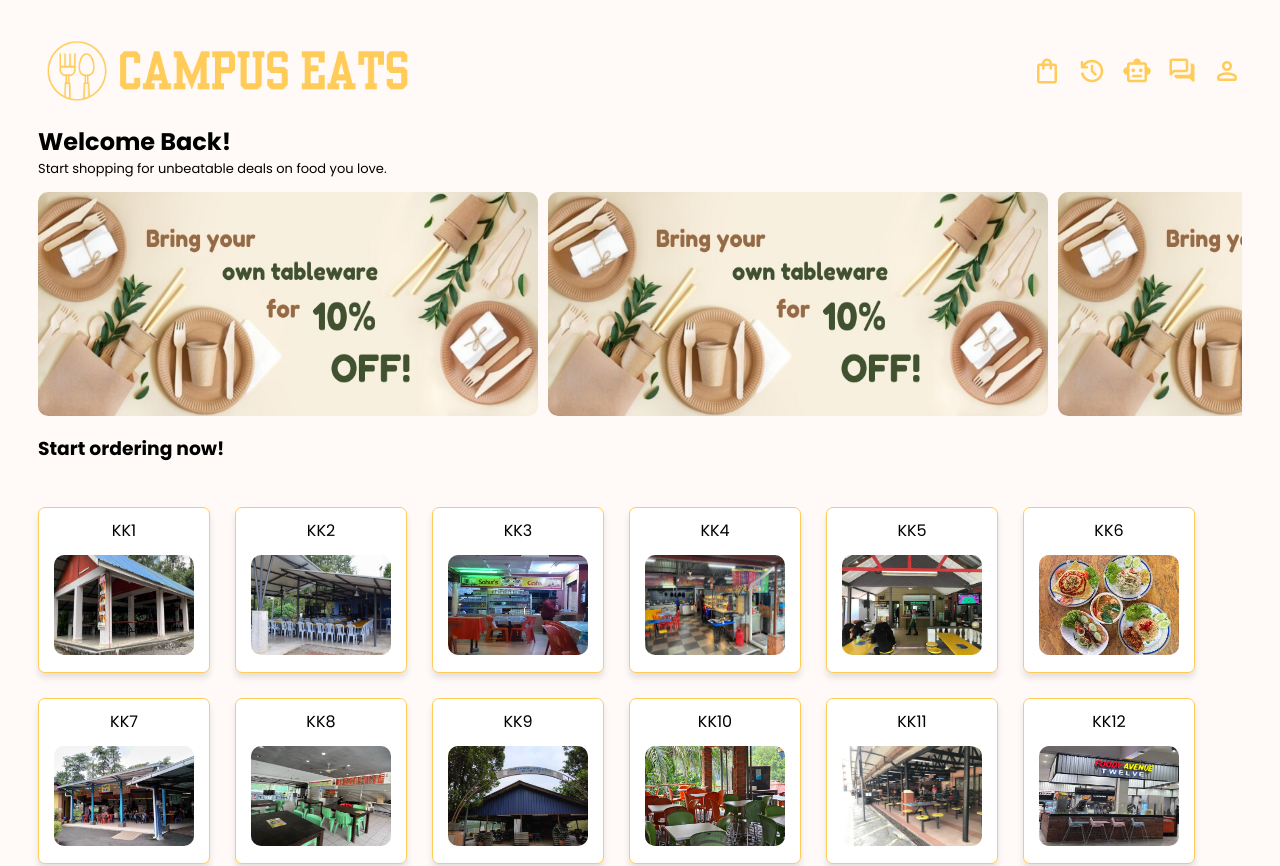
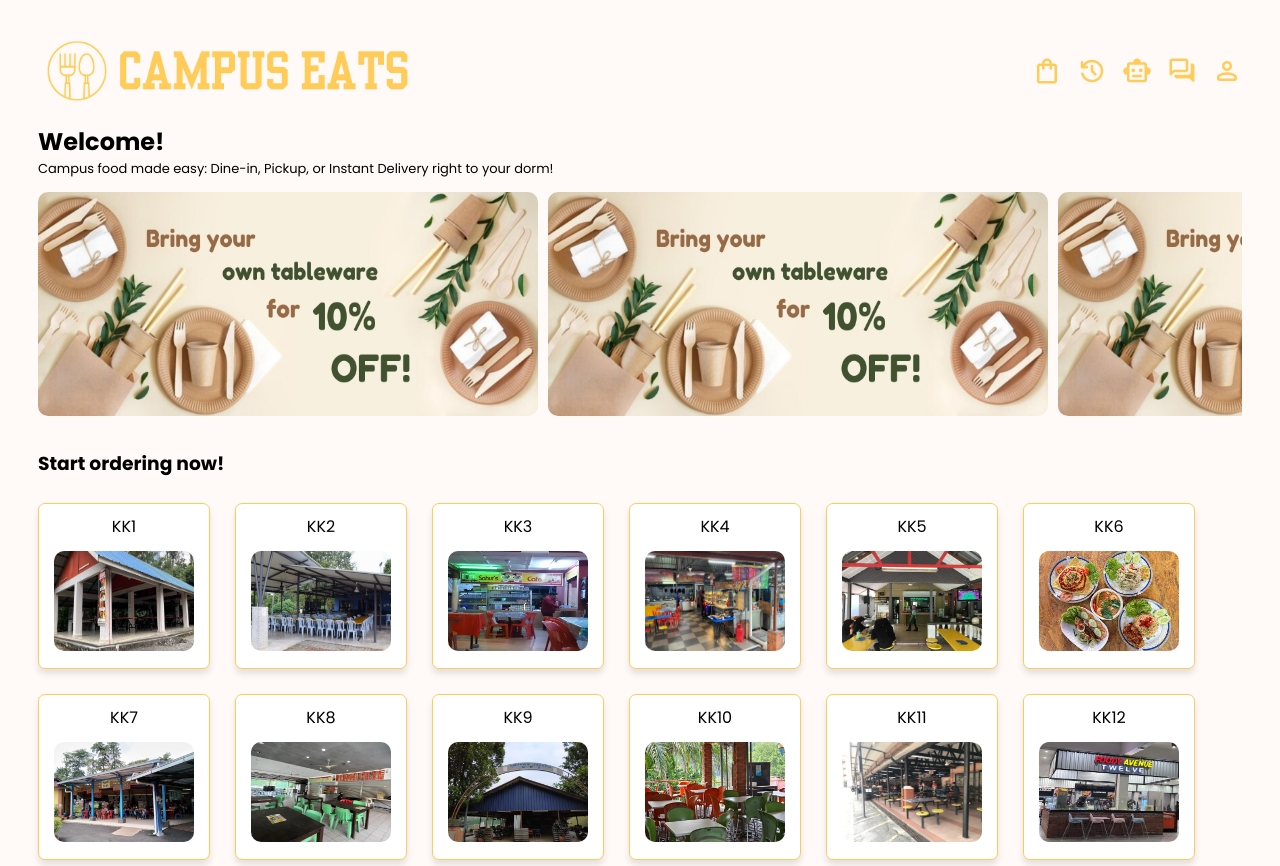
Before and after one commit to ThengPY/Campus-Eats, a React (Create React App) app: page / in a window 1280 px wide. Shown: the top 866 px of the page. Built offline with nearby package versions, Linux system fonts and the light colour scheme.

Commit message:
Update Header.js

```diff
--- a/src/components/Header.js
+++ b/src/components/Header.js
@@ -19,14 +19,14 @@ function Header({ onCartClick, onOrderHistoryClick, onProfileClick, onMealPlanne
             </header>
 
             <main>
-                <h2>Welcome Back!</h2>
-                <p style={{ color: "black" }}>Start shopping for unbeatable deals on food you love.</p>
+                <h2>Welcome!</h2>
+                <p style={{ color: "black" }}>Campus food made easy: Dine-in, Pickup, or Instant Delivery right to your dorm!</p>
                 <div className="ads">
                     <img src={ad1} alt="Ad 1" />
                     <img src={ad1} alt="Ad 2" />
                     <img src={ad1} alt="Ad 3" />
                 </div>
-                <h3>Start ordering now!</h3>
+                <h3 style={{paddingTop: "15px", marginBottom: "0px"}}>Start ordering now!</h3>
             </main>
         </>
     );
```
